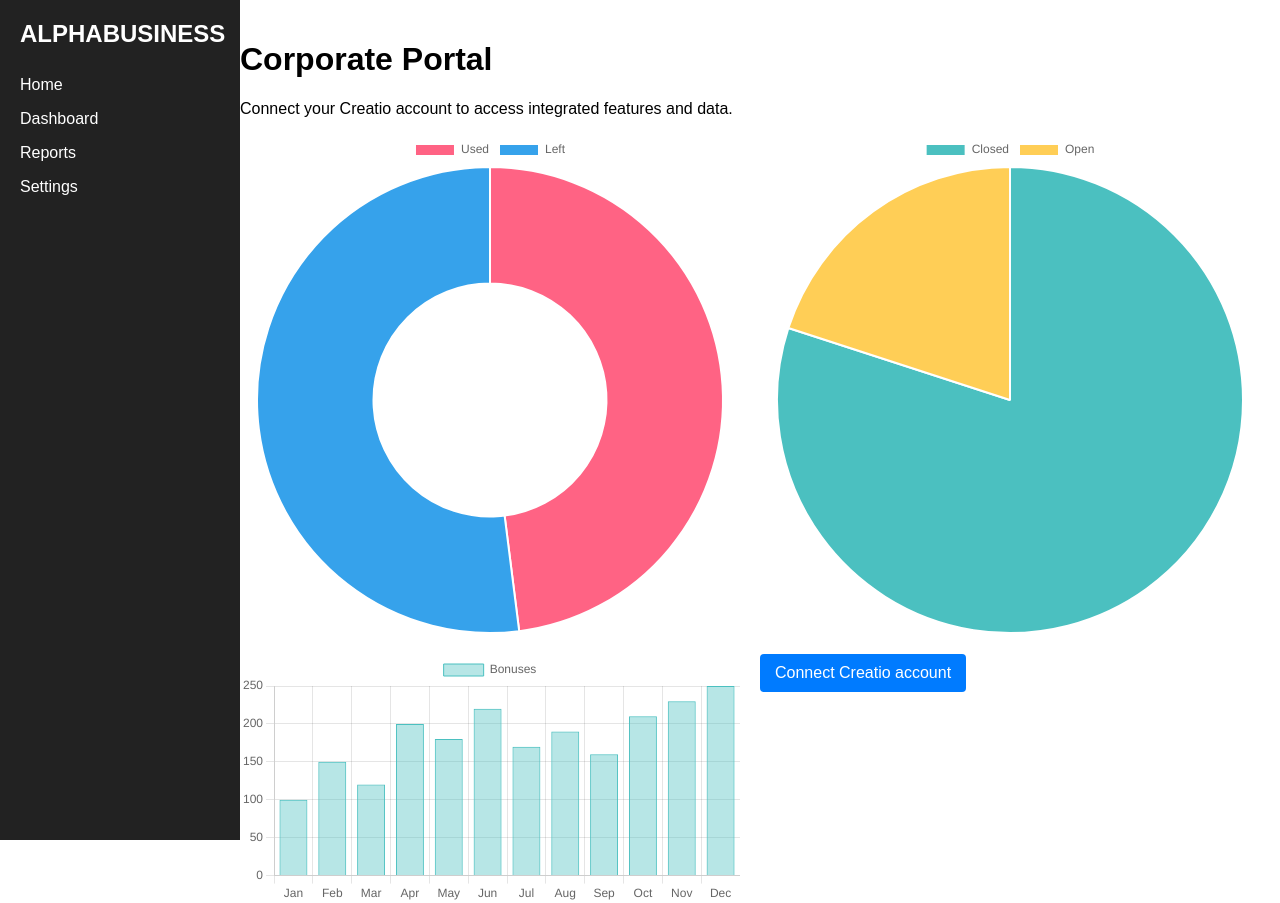
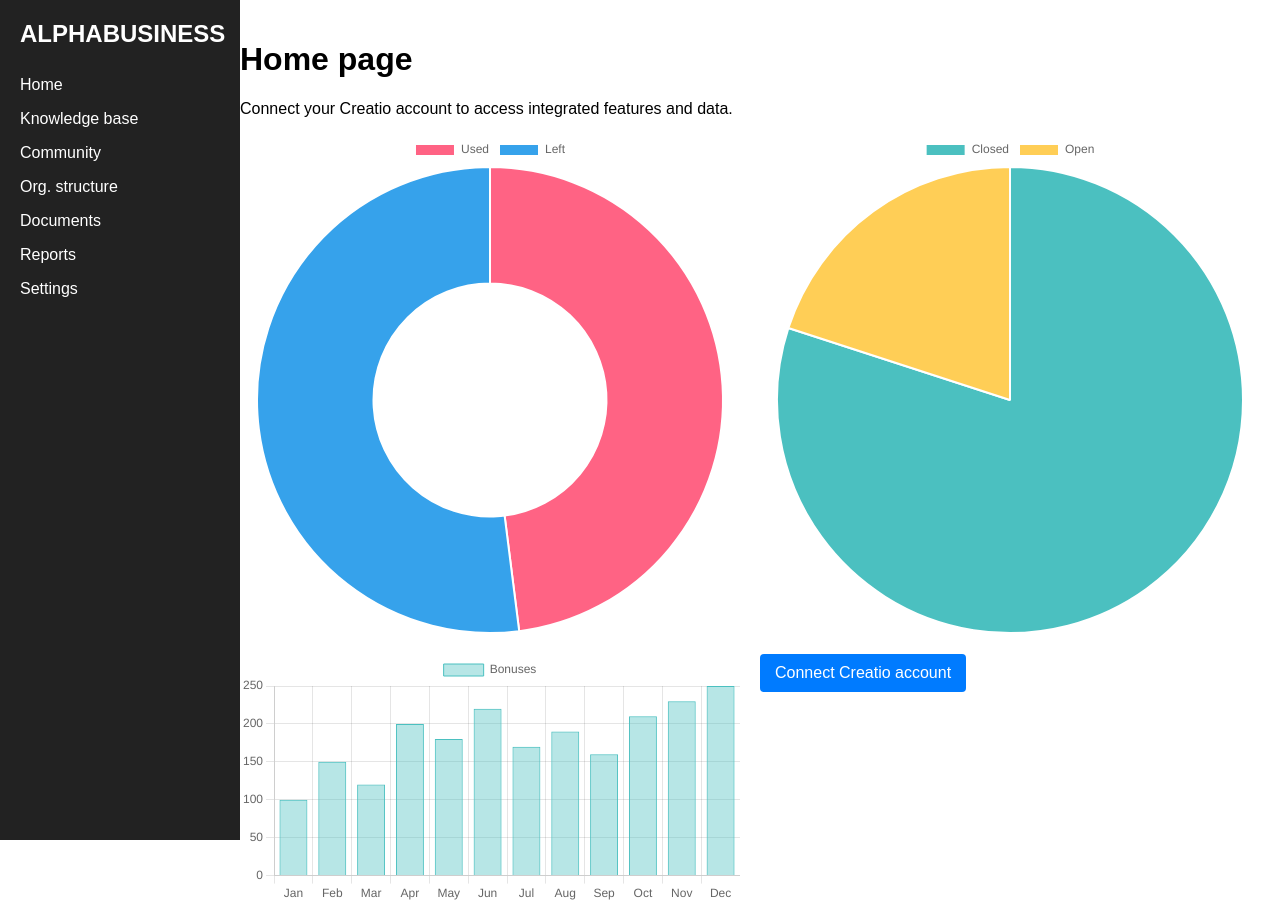
Before and after one commit to i1kom/CreatioAuthCodeDemo, a Flask app: page / in a window 1280 px wide. Shown: the top 903 px of the page. Run offline with Flask 3, Linux system fonts and the light colour scheme.

Commit message:
Update index.html
Changed menu items on the client page

```diff
--- a/templates/index.html
+++ b/templates/index.html
@@ -13,13 +13,16 @@
         <h2>ALPHABUSINESS</h2>
         <nav>
             <a href="{{ url_for('index') }}">Home</a>
-            <a href="#">Dashboard</a>
+            <a href="#">Knowledge base</a>
+            <a href="#">Community</a>
+            <a href="#">Org. structure</a>
+            <a href="#">Documents</a>
             <a href="#">Reports</a>
             <a href="#">Settings</a>
         </nav>
     </div>
     <div class="main">
-        <h1>Corporate Portal</h1>
+        <h1>Home page</h1>
         <p>Connect your Creatio account to access integrated features and data.</p>
 
         <div id="content"></div>
```
